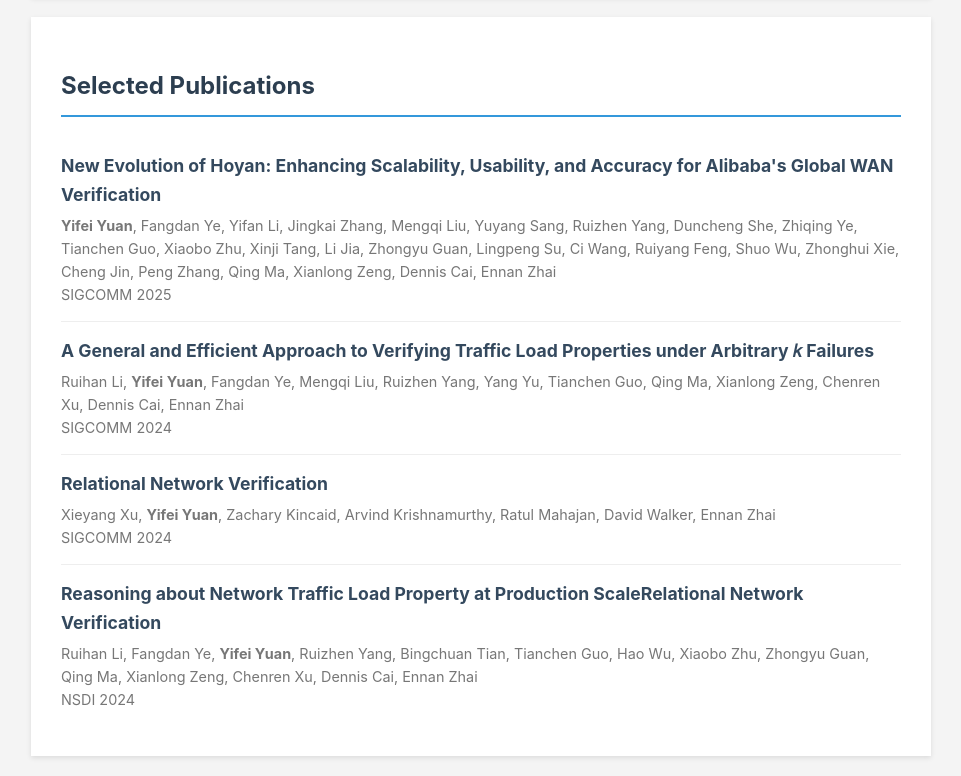
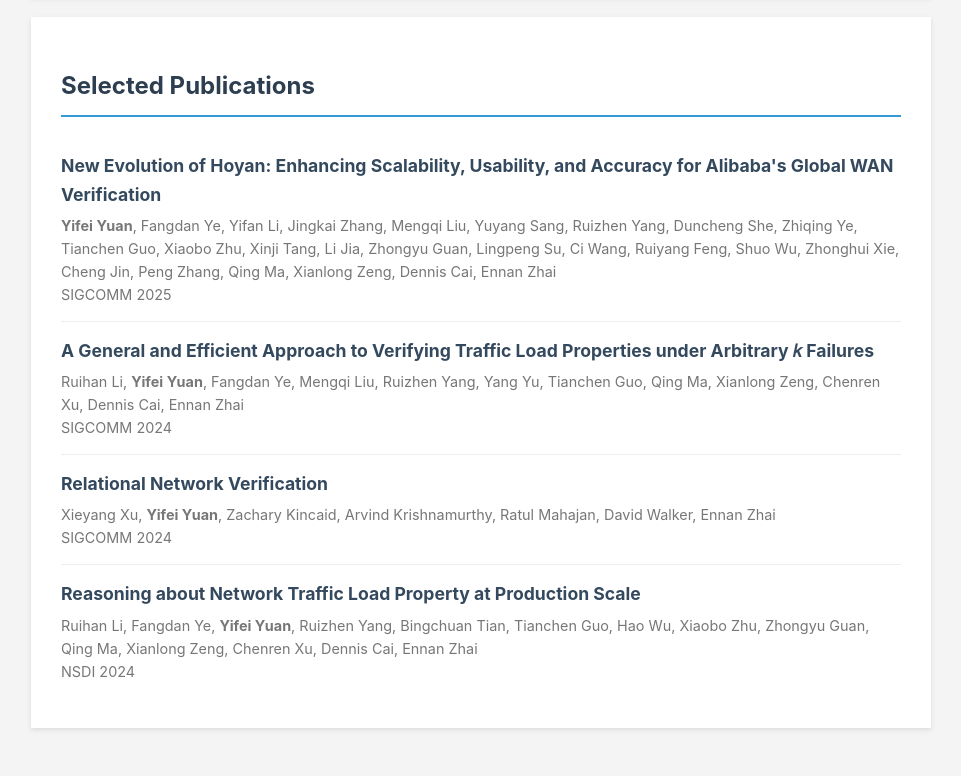
Before and after one commit to yifeiyuan/yifeiyuan.github.io, a plain HTML site: page index.html in a window 1280 px wide. Shown: the part 493-1269 px from the top of the page, without its empty margins (159-1120 px from the left). After the commit the page ends 1241 px from the top, so only its background shows below. Drawn offline with Linux system fonts and the light colour scheme.

Commit message:
Update index.html

```diff
--- a/index.html
+++ b/index.html
@@ -194,7 +194,7 @@
                     -->
                 </div>
                 <div class="publication-item">
-                    <h3>Reasoning about Network Traffic Load Property at Production ScaleRelational Network Verification</h3>
+                    <h3>Reasoning about Network Traffic Load Property at Production Scale</h3>
                     <p>Ruihan Li, Fangdan Ye, <b>Yifei Yuan</b>, Ruizhen Yang,
                     Bingchuan Tian, Tianchen Guo, Hao Wu, Xiaobo Zhu, Zhongyu
                     Guan, Qing Ma, Xianlong Zeng, Chenren Xu, Dennis Cai, Ennan
```
